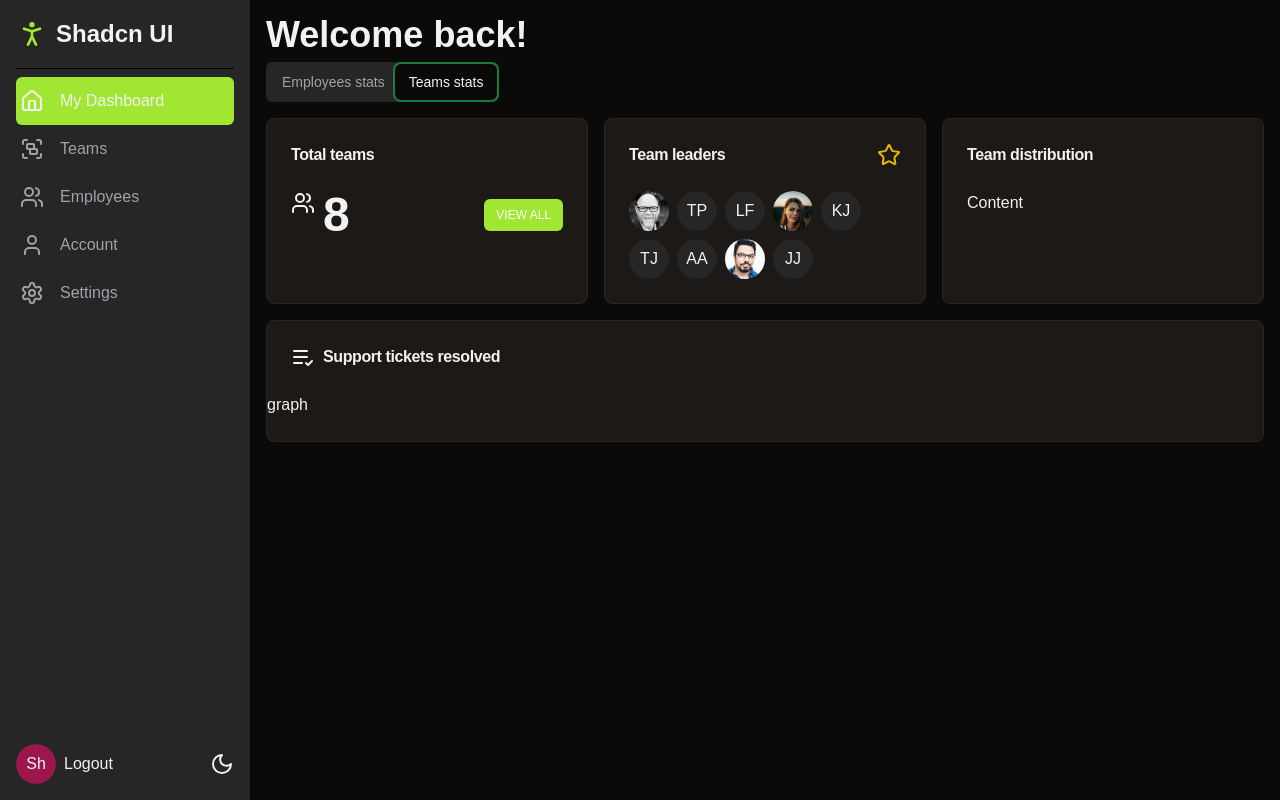
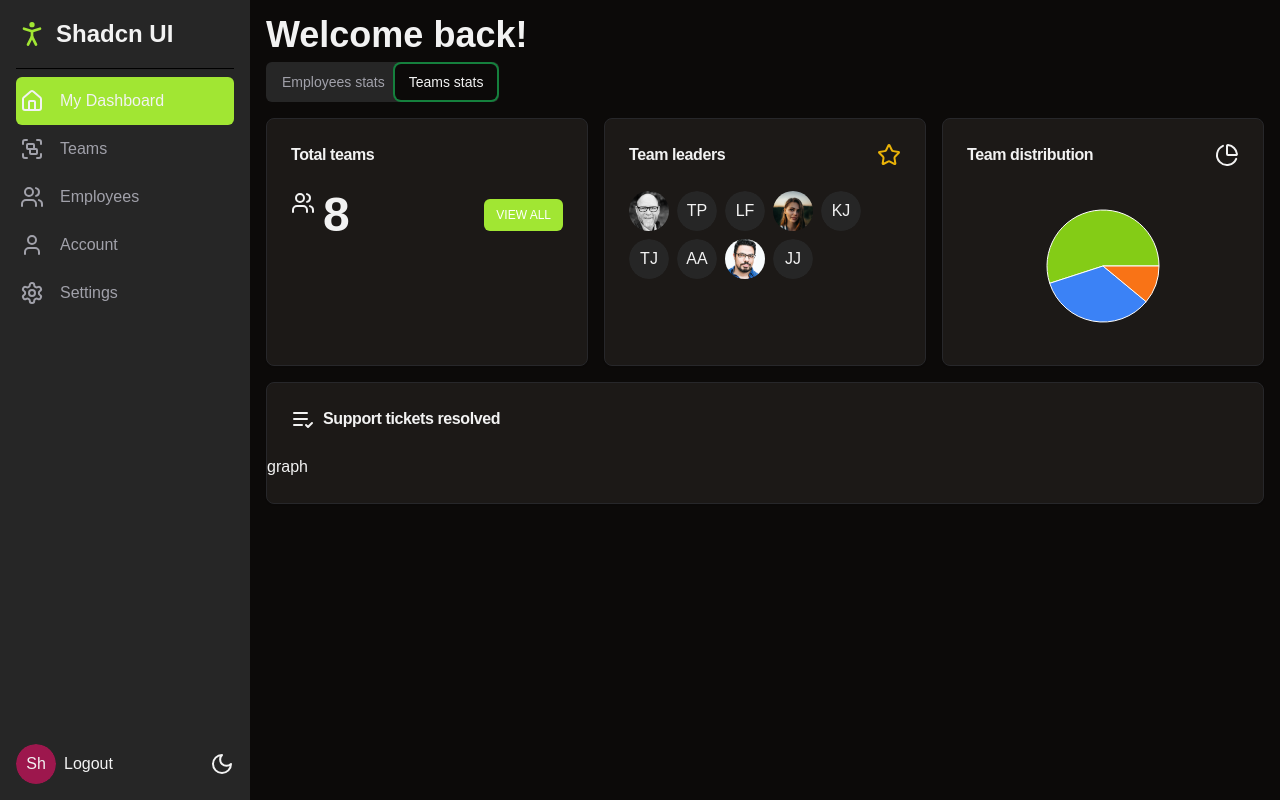
Before and after one commit to penn201500/shadcn-and-nextjs, a Next.js app: page /dashboard in a window 1280 px wide. Both pictures are taken after a click on the tab "Teams stats". Built offline with nearby package versions, Linux system fonts and the light colour scheme.

Commit message:
✨ Add tooltip for pie chart in teams stats page
true

```diff
--- /dev/null
+++ b/app/dashboard/components/teams/team-distribution-chart.tsx
@@ -0,0 +1,47 @@
+"use client"
+
+import { Tooltip, Cell, Pie, PieChart, ResponsiveContainer } from "recharts"
+
+export default function TeamDistributionChart() {
+    const data = [
+        {
+            name: "Delta",
+            value: 55,
+            color: "#84cc16",
+        },
+        {
+            name: "Alpha",
+            value: 34,
+            color: "#3b82f6",
+        },
+        {
+            name: "Canary",
+            value: 11,
+            color: "#f97316",
+        },
+    ]
+
+    return (
+        <ResponsiveContainer
+            width="100%"
+            height={150}>
+            <PieChart>
+                <Tooltip
+                    labelClassName="font-bold"
+                    wrapperClassName="dark:[&_.recharts-tooltip-item]:!text-white [&_.recharts-tooltip-item]:!text-black text-sm dark:!bg-black rounded-md dark:!border-border"
+                />
+                <Pie
+                    data={data}
+                    dataKey="value"
+                    nameKey="name">
+                    {data.map((dataItem, i) => (
+                        <Cell
+                            key={i}
+                            fill={dataItem.color}
+                        />
+                    ))}
+                </Pie>
+            </PieChart>
+        </ResponsiveContainer>
+    )
+}
--- a/app/dashboard/components/teams/teams-stats.tsx
+++ b/app/dashboard/components/teams/teams-stats.tsx
@@ -1,13 +1,14 @@
 import { Avatar, AvatarFallback } from "@/components/ui/avatar"
 import { Button } from "@/components/ui/button"
 import { Card, CardContent, CardHeader, CardTitle } from "@/components/ui/card"
-import { ListCheckIcon, StarIcon, UsersIcon } from "lucide-react"
+import { ListCheckIcon, PieChartIcon, StarIcon, UsersIcon } from "lucide-react"
 import Link from "next/link"
 import cm from "@/public/images/cm.jpg"
 import tf from "@/public/images/tf.jpg"
 import rl from "@/public/images/rl.jpg"
 import Image from "next/image"
 import { Tooltip, TooltipContent, TooltipProvider, TooltipTrigger } from "@/components/ui/tooltip"
+import TeamDistributionChart from "./team-distribution-chart"
 
 const teamLeaders = [
     {
@@ -107,9 +108,14 @@
                 </Card>
                 <Card className="flex flex-col">
                     <CardHeader>
-                        <CardTitle className="text-base">Team distribution</CardTitle>
+                        <CardTitle className="text-base flex justify-between items-center">
+                            <span>Team distribution</span>
+                            <PieChartIcon size={24} />
+                        </CardTitle>
                     </CardHeader>
-                    <CardContent className="flex justify-between items-center">Content</CardContent>
+                    <CardContent className="flex justify-between items-center">
+                        <TeamDistributionChart />
+                    </CardContent>
                 </Card>
             </div>
             <Card className="mt-4">
```
